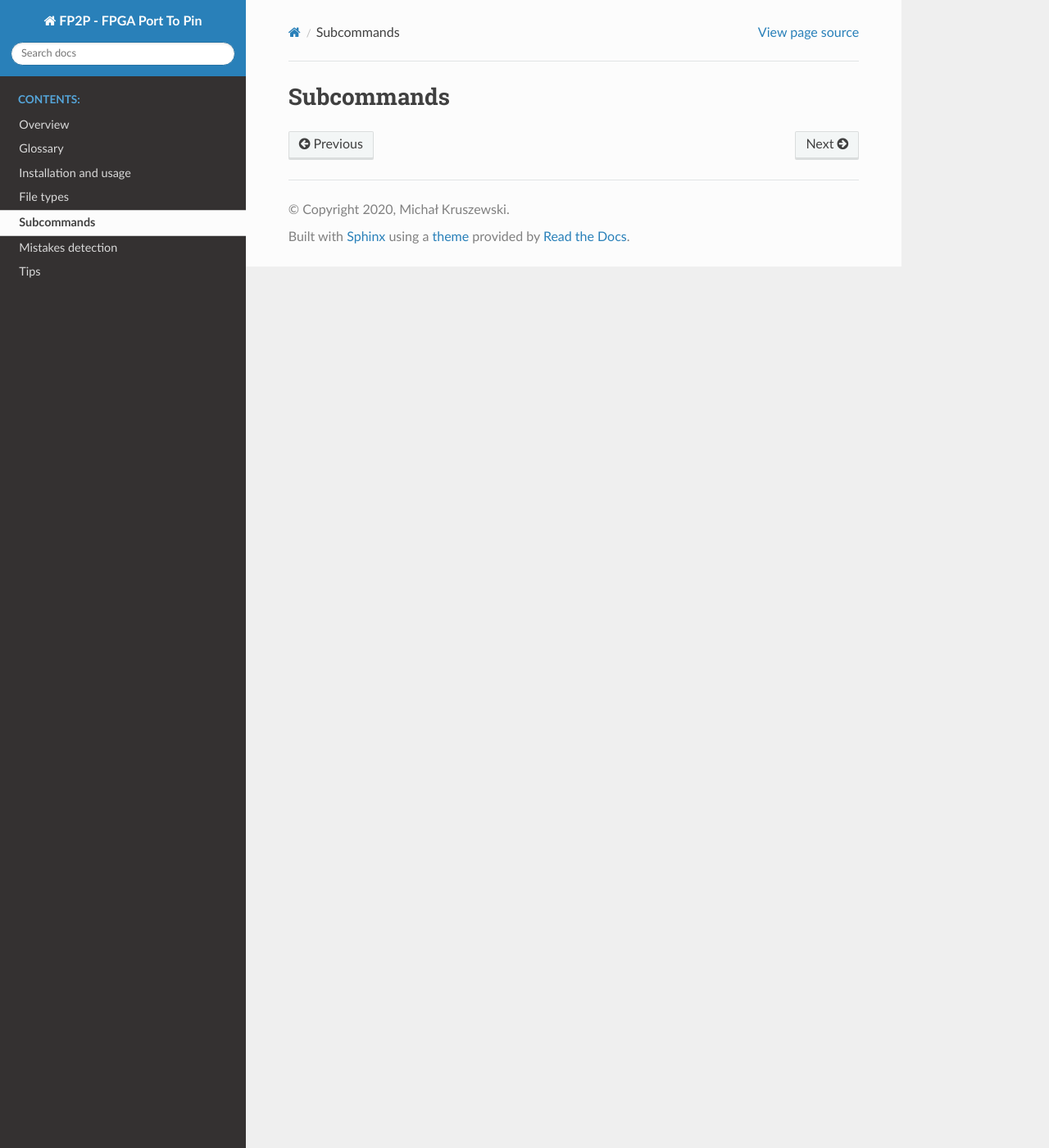
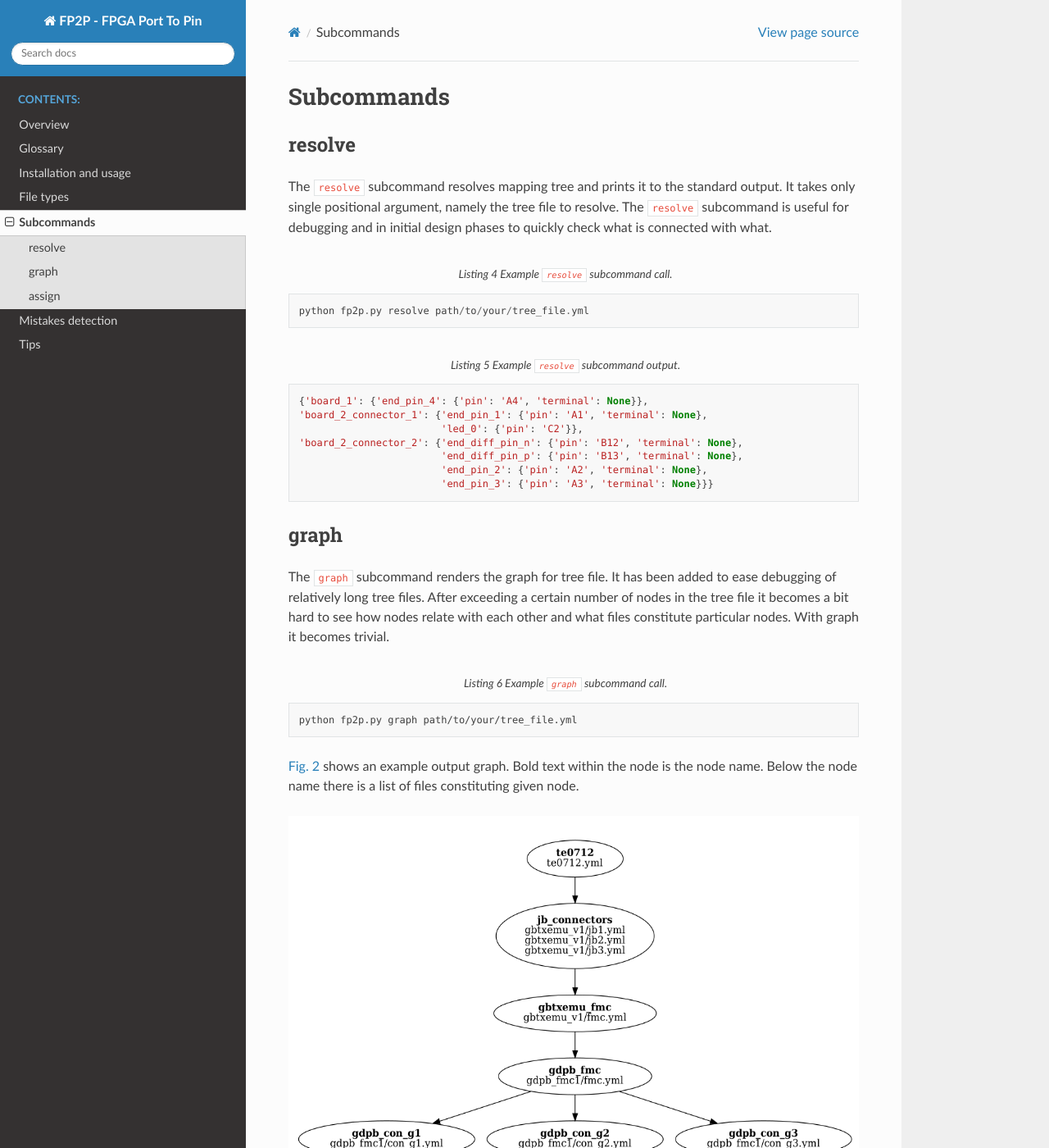
Before and after one commit to m-kru/fp2p, a Sphinx documentation site: the page built from doc/subcommands.rst, in a window 1280 px wide and 1400 px high. Shown: the whole window at 82% size. Built offline with Sphinx 7.4.7 and the Read the Docs theme 2.0.0, drawn with Linux system fonts in a browser that asks for light colours; some of the changed text lies outside the part shown.

Commit message:
Describe graph subcommand.

```diff
--- a/doc/subcommands.rst
+++ b/doc/subcommands.rst
@@ -1,2 +1,54 @@
 Subcommands
 -----------
+
+resolve
+=======
+
+The :code:`resolve` subcommand resolves mapping tree and prints it to the standard output.
+It takes only single positional argument, namely the  tree file to resolve.
+The :code:`resolve` subcommand is useful for debugging and in initial design phases to quickly check what is connected with what.
+
+.. code-block:: python
+   :caption: Example :code:`resolve` subcommand call.
+
+   python fp2p.py resolve path/to/your/tree_file.yml
+
+
+.. code-block:: python
+   :caption: Example :code:`resolve` subcommand output.
+
+   {'board_1': {'end_pin_4': {'pin': 'A4', 'terminal': None}},
+   'board_2_connector_1': {'end_pin_1': {'pin': 'A1', 'terminal': None},
+                           'led_0': {'pin': 'C2'}},
+   'board_2_connector_2': {'end_diff_pin_n': {'pin': 'B12', 'terminal': None},
+                           'end_diff_pin_p': {'pin': 'B13', 'terminal': None},
+                           'end_pin_2': {'pin': 'A2', 'terminal': None},
+                           'end_pin_3': {'pin': 'A3', 'terminal': None}}}
+
+graph
+=====
+
+The :code:`graph` subcommand renders the graph for tree file.
+It has been added to ease debugging of relatively long tree files.
+After exceeding a certain number of nodes in the tree file it becomes a bit hard to see how nodes relate with each other and what files constitute particular nodes.
+With graph it becomes trivial.
+
+.. code-block:: sh
+   :caption: Example :code:`graph` subcommand call.
+
+   python fp2p.py graph path/to/your/tree_file.yml
+
+:numref:`fig_example_graph` shows an example output graph.
+Bold text within the node is the node name.
+Below the node name there is a list of files constituting given node.
+
+.. figure:: images/example_graph.png
+   :name: fig_example_graph
+   :alt: Example graph output.
+   :align: center
+   :scale: 70
+
+   Example output graph.
+
+assign
+======
--- a/fp2p.py
+++ b/fp2p.py
@@ -29,7 +29,7 @@ def parse_command_line_arguments():
 
     subparsers = parser.add_subparsers()
 
-    tree_help = "Yaml file describing mapping tree."
+    tree_help = "YAML file describing mapping tree."
 
     assign_parser = subparsers.add_parser("assign", help="Assign ports to pins.")
     assign_parser.add_argument("tree_file", help=tree_help)
@@ -44,7 +44,7 @@ def parse_command_line_arguments():
 
     graph_parser = subparsers.add_parser(
         "graph",
-        help="Resolve mapping tree and print graph. Useful for debugging tree files.",
+        help="Render graph for tree file. Useful for debugging tree files.",
     )
     graph_parser.add_argument("tree_file", help=tree_help)
     graph_parser.set_defaults(func=graph)
```
Also changed, not shown: doc/images/example_graph.png (added).
